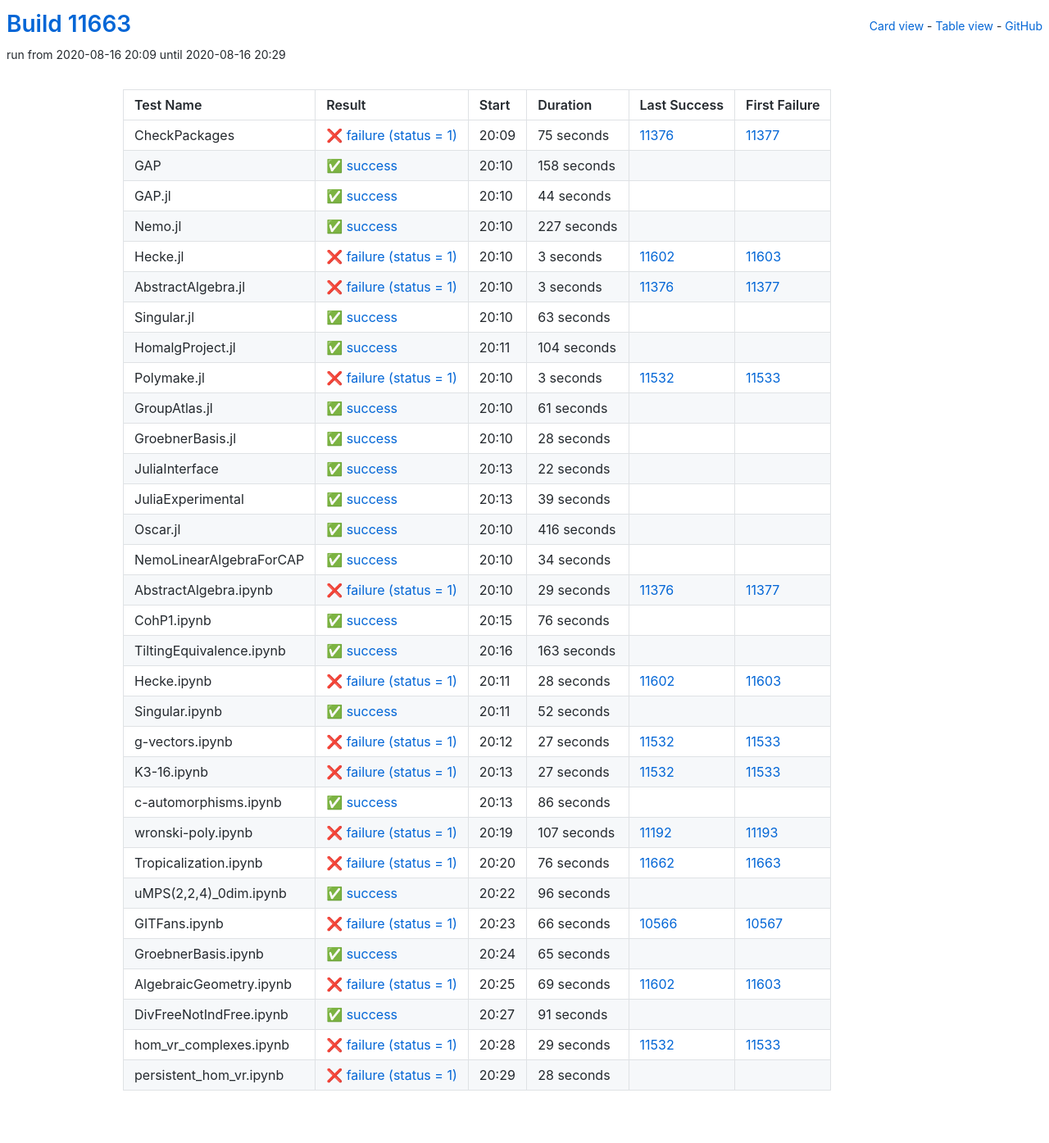
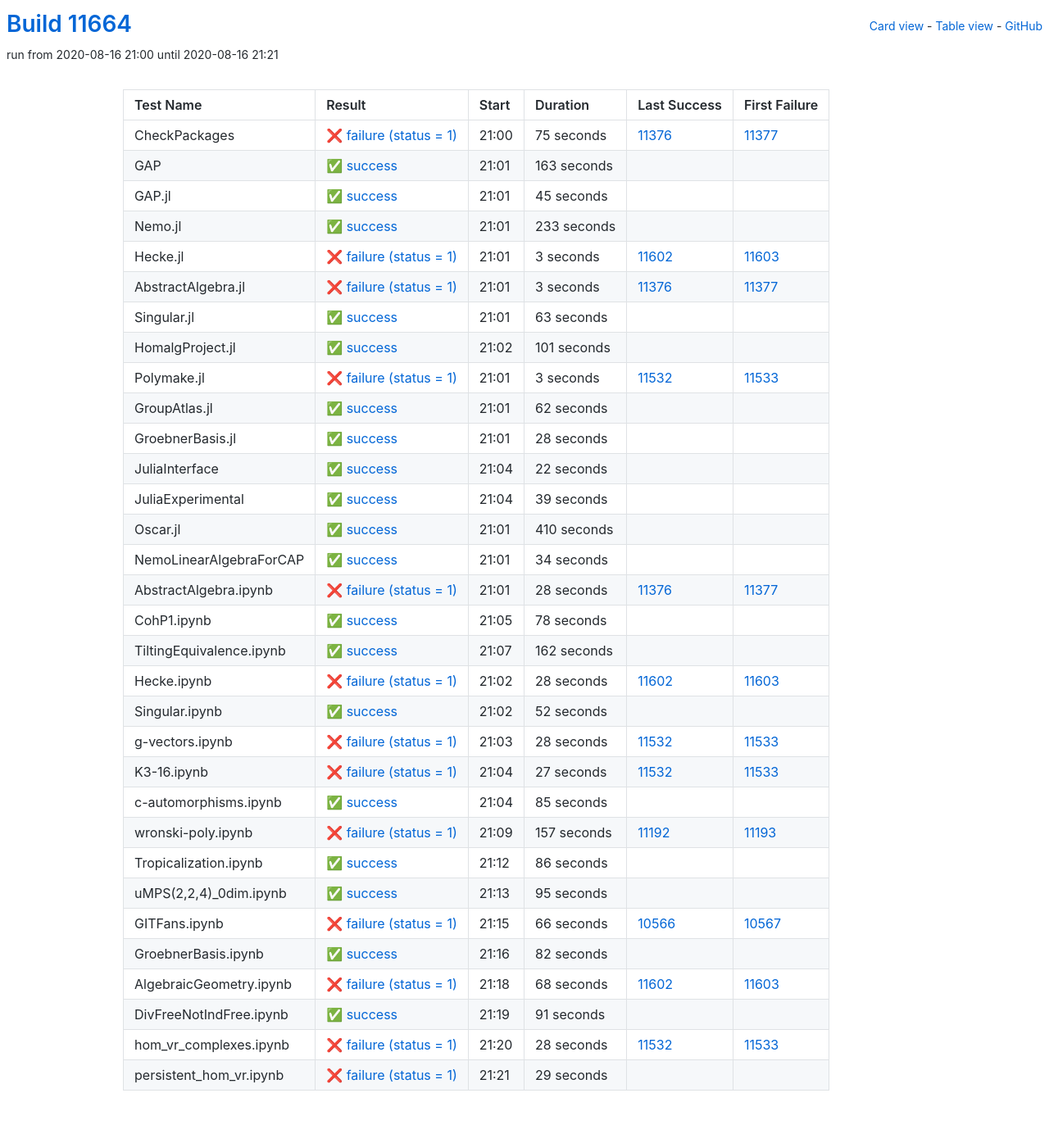
Before and after one commit to oscar-system/oscar-ci-status, a Jekyll site: the page built from table.html, in a window 1280 px wide. Shown: the whole page at 82% size. Built offline with Jekyll 4.4.1, drawn with Linux system fonts in a browser that asks for light colours.

Commit message:
Build #11664

```diff
--- a/_data/ci.yml
+++ b/_data/ci.yml
@@ -1,6 +1,6 @@
 ---
-build: 11663
-build_url: https://oscarci.mathematik.uni-kl.de/job/oscar/11663/
+build: 11664
+build_url: https://oscarci.mathematik.uni-kl.de/job/oscar/11664/
 job: oscar
 organization: oscar-system
 repo: oscar-ci-status
@@ -8,8 +8,8 @@
 tests:
 - name: CheckPackages
   id: checkpackages
-  log: https://oscarci.mathematik.uni-kl.de/job/oscar/11663/artifact/logs/build-11663/CheckPackages.log
-  start: 2020-08-16 20:09
+  log: https://oscarci.mathematik.uni-kl.de/job/oscar/11664/artifact/logs/build-11664/CheckPackages.log
+  start: 2020-08-16 21:00
   success: false
   exitcode: 1
   status: failure
@@ -20,44 +20,44 @@
   first_failure_url: https://oscarci.mathematik.uni-kl.de/job/oscar/11377/
 - name: GAP
   id: gap
-  log: https://oscarci.mathematik.uni-kl.de/job/oscar/11663/artifact/logs/build-11663/GAP.log
-  start: 2020-08-16 20:10
+  log: https://oscarci.mathematik.uni-kl.de/job/oscar/11664/artifact/logs/build-11664/GAP.log
+  start: 2020-08-16 21:01
   success: true
   exitcode: 0
   status: success
-  duration: 158
+  duration: 163
   last_success: false
   last_success_url:
   first_failure: false
   first_failure_url:
 - name: GAP.jl
   id: gap-jl
-  log: https://oscarci.mathematik.uni-kl.de/job/oscar/11663/artifact/logs/build-11663/GAP.jl.log
-  start: 2020-08-16 20:10
+  log: https://oscarci.mathematik.uni-kl.de/job/oscar/11664/artifact/logs/build-11664/GAP.jl.log
+  start: 2020-08-16 21:01
   success: true
   exitcode: 0
   status: success
-  duration: 44
+  duration: 45
   last_success: false
   last_success_url:
   first_failure: false
   first_failure_url:
 - name: Nemo.jl
   id: nemo-jl
-  log: https://oscarci.mathematik.uni-kl.de/job/oscar/11663/artifact/logs/build-11663/Nemo.jl.log
-  start: 2020-08-16 20:10
+  log: https://oscarci.mathematik.uni-kl.de/job/oscar/11664/artifact/logs/build-11664/Nemo.jl.log
+  start: 2020-08-16 21:01
   success: true
   exitcode: 0
   status: success
-  duration: 227
+  duration: 233
   last_success: false
   last_success_url:
   first_failure: false
   first_failure_url:
 - name: Hecke.jl
   id: hecke-jl
-  log: https://oscarci.mathematik.uni-kl.de/job/oscar/11663/artifact/logs/build-11663/Hecke.jl.log
-  start: 2020-08-16 20:10
+  log: https://oscarci.mathematik.uni-kl.de/job/oscar/11664/artifact/logs/build-11664/Hecke.jl.log
+  start: 2020-08-16 21:01
   success: false
   exitcode: 1
   status: failure
@@ -68,8 +68,8 @@
   first_failure_url: https://oscarci.mathematik.uni-kl.de/job/oscar/11603/
 - name: AbstractAlgebra.jl
   id: abstractalgebra-jl
-  log: https://oscarci.mathematik.uni-kl.de/job/oscar/11663/artifact/logs/build-11663/AbstractAlgebra.jl.log
-  start: 2020-08-16 20:10
+  log: https://oscarci.mathematik.uni-kl.de/job/oscar/11664/artifact/logs/build-11664/AbstractAlgebra.jl.log
+  start: 2020-08-16 21:01
   success: false
   exitcode: 1
   status: failure
@@ -80,8 +80,8 @@
   first_failure_url: https://oscarci.mathematik.uni-kl.de/job/oscar/11377/
 - name: Singular.jl
   id: singular-jl
-  log: https://oscarci.mathematik.uni-kl.de/job/oscar/11663/artifact/logs/build-11663/Singular.jl.log
-  start: 2020-08-16 20:10
+  log: https://oscarci.mathematik.uni-kl.de/job/oscar/11664/artifact/logs/build-11664/Singular.jl.log
+  start: 2020-08-16 21:01
   success: true
   exitcode: 0
   status: success
@@ -92,20 +92,20 @@
   first_failure_url:
 - name: HomalgProject.jl
   id: homalgproject-jl
-  log: https://oscarci.mathematik.uni-kl.de/job/oscar/11663/artifact/logs/build-11663/HomalgProject.jl.log
-  start: 2020-08-16 20:11
+  log: https://oscarci.mathematik.uni-kl.de/job/oscar/11664/artifact/logs/build-11664/HomalgProject.jl.log
+  start: 2020-08-16 21:02
   success: true
   exitcode: 0
   status: success
-  duration: 104
+  duration: 101
   last_success: false
   last_success_url:
   first_failure: false
   first_failure_url:
 - name: Polymake.jl
   id: polymake-jl
-  log: https://oscarci.mathematik.uni-kl.de/job/oscar/11663/artifact/logs/build-11663/Polymake.jl.log
-  start: 2020-08-16 20:10
+  log: https://oscarci.mathematik.uni-kl.de/job/oscar/11664/artifact/logs/build-11664/Polymake.jl.log
+  start: 2020-08-16 21:01
   success: false
   exitcode: 1
   status: failure
@@ -116,20 +116,20 @@
   first_failure_url: https://oscarci.mathematik.uni-kl.de/job/oscar/11533/
 - name: GroupAtlas.jl
   id: groupatlas-jl
-  log: https://oscarci.mathematik.uni-kl.de/job/oscar/11663/artifact/logs/build-11663/GroupAtlas.jl.log
-  start: 2020-08-16 20:10
+  log: https://oscarci.mathematik.uni-kl.de/job/oscar/11664/artifact/logs/build-11664/GroupAtlas.jl.log
+  start: 2020-08-16 21:01
   success: true
   exitcode: 0
   status: success
-  duration: 61
+  duration: 62
   last_success: false
   last_success_url:
   first_failure: false
   first_failure_url:
 - name: GroebnerBasis.jl
   id: groebnerbasis-jl
-  log: https://oscarci.mathematik.uni-kl.de/job/oscar/11663/artifact/logs/build-11663/GroebnerBasis.jl.log
-  start: 2020-08-16 20:10
+  log: https://oscarci.mathematik.uni-kl.de/job/oscar/11664/artifact/logs/build-11664/GroebnerBasis.jl.log
+  start: 2020-08-16 21:01
   success: true
   exitcode: 0
   status: success
@@ -140,8 +140,8 @@
   first_failure_url:
 - name: JuliaInterface
   id: juliainterface
-  log: https://oscarci.mathematik.uni-kl.de/job/oscar/11663/artifact/logs/build-11663/JuliaInterface.log
-  start: 2020-08-16 20:13
+  log: https://oscarci.mathematik.uni-kl.de/job/oscar/11664/artifact/logs/build-11664/JuliaInterface.log
+  start: 2020-08-16 21:04
   success: true
   exitcode: 0
   status: success
@@ -152,8 +152,8 @@
   first_failure_url:
 - name: JuliaExperimental
   id: juliaexperimental
-  log: https://oscarci.mathematik.uni-kl.de/job/oscar/11663/artifact/logs/build-11663/JuliaExperimental.log
-  start: 2020-08-16 20:13
+  log: https://oscarci.mathematik.uni-kl.de/job/oscar/11664/artifact/logs/build-11664/JuliaExperimental.log
+  start: 2020-08-16 21:04
   success: true
   exitcode: 0
   status: success
@@ -164,20 +164,20 @@
   first_failure_url:
 - name: Oscar.jl
   id: oscar-jl
-  log: https://oscarci.mathematik.uni-kl.de/job/oscar/11663/artifact/logs/build-11663/Oscar.jl.log
-  start: 2020-08-16 20:10
+  log: https://oscarci.mathematik.uni-kl.de/job/oscar/11664/artifact/logs/build-11664/Oscar.jl.log
+  start: 2020-08-16 21:01
   success: true
   exitcode: 0
   status: success
-  duration: 416
+  duration: 410
   last_success: false
   last_success_url:
   first_failure: false
   first_failure_url:
 - name: NemoLinearAlgebraForCAP
   id: nemolinearalgebraforcap
-  log: https://oscarci.mathematik.uni-kl.de/job/oscar/11663/artifact/logs/build-11663/NemoLinearAlgebraForCAP.log
-  start: 2020-08-16 20:10
+  log: https://oscarci.mathematik.uni-kl.de/job/oscar/11664/artifact/logs/build-11664/NemoLinearAlgebraForCAP.log
+  start: 2020-08-16 21:01
   success: true
   exitcode: 0
   status: success
@@ -188,44 +188,44 @@
   first_failure_url:
 - name: AbstractAlgebra.ipynb
   id: abstractalgebra-ipynb
-  log: https://oscarci.mathematik.uni-kl.de/job/oscar/11663/artifact/logs/build-11663/AbstractAlgebra.ipynb.log
-  start: 2020-08-16 20:10
+  log: https://oscarci.mathematik.uni-kl.de/job/oscar/11664/artifact/logs/build-11664/AbstractAlgebra.ipynb.log
+  start: 2020-08-16 21:01
   success: false
   exitcode: 1
   status: failure
-  duration: 29
+  duration: 28
   last_success: 11376
   last_success_url: https://oscarci.mathematik.uni-kl.de/job/oscar/11376/
   first_failure: 11377
   first_failure_url: https://oscarci.mathematik.uni-kl.de/job/oscar/11377/
 - name: CohP1.ipynb
   id: cohp1-ipynb
-  log: https://oscarci.mathematik.uni-kl.de/job/oscar/11663/artifact/logs/build-11663/CohP1.ipynb.log
-  start: 2020-08-16 20:15
+  log: https://oscarci.mathematik.uni-kl.de/job/oscar/11664/artifact/logs/build-11664/CohP1.ipynb.log
+  start: 2020-08-16 21:05
   success: true
   exitcode: 0
   status: success
-  duration: 76
+  duration: 78
   last_success: false
   last_success_url:
   first_failure: false
   first_failure_url:
 - name: TiltingEquivalence.ipynb
   id: tiltingequivalence-ipynb
-  log: https://oscarci.mathematik.uni-kl.de/job/oscar/11663/artifact/logs/build-11663/TiltingEquivalence.ipynb.log
-  start: 2020-08-16 20:16
+  log: https://oscarci.mathematik.uni-kl.de/job/oscar/11664/artifact/logs/build-11664/TiltingEquivalence.ipynb.log
+  start: 2020-08-16 21:07
   success: true
   exitcode: 0
   status: success
-  duration: 163
+  duration: 162
   last_success: false
   last_success_url:
   first_failure: false
   first_failure_url:
 - name: Hecke.ipynb
   id: hecke-ipynb
-  log: https://oscarci.mathematik.uni-kl.de/job/oscar/11663/artifact/logs/build-11663/Hecke.ipynb.log
-  start: 2020-08-16 20:11
+  log: https://oscarci.mathematik.uni-kl.de/job/oscar/11664/artifact/logs/build-11664/Hecke.ipynb.log
+  start: 2020-08-16 21:02
   success: false
   exitcode: 1
   status: failure
@@ -236,8 +236,8 @@
   first_failure_url: https://oscarci.mathematik.uni-kl.de/job/oscar/11603/
 - name: Singular.ipynb
   id: singular-ipynb
-  log: https://oscarci.mathematik.uni-kl.de/job/oscar/11663/artifact/logs/build-11663/Singular.ipynb.log
-  start: 2020-08-16 20:11
+  log: https://oscarci.mathematik.uni-kl.de/job/oscar/11664/artifact/logs/build-11664/Singular.ipynb.log
+  start: 2020-08-16 21:02
   success: true
   exitcode: 0
   status: success
@@ -248,20 +248,20 @@
   first_failure_url:
 - name: g-vectors.ipynb
   id: g-vectors-ipynb
-  log: https://oscarci.mathematik.uni-kl.de/job/oscar/11663/artifact/logs/build-11663/g-vectors.ipynb.log
-  start: 2020-08-16 20:12
+  log: https://oscarci.mathematik.uni-kl.de/job/oscar/11664/artifact/logs/build-11664/g-vectors.ipynb.log
+  start: 2020-08-16 21:03
   success: false
   exitcode: 1
   status: failure
-  duration: 27
+  duration: 28
   last_success: 11532
   last_success_url: https://oscarci.mathematik.uni-kl.de/job/oscar/11532/
   first_failure: 11533
   first_failure_url: https://oscarci.mathematik.uni-kl.de/job/oscar/11533/
 - name: K3-16.ipynb
   id: k3-16-ipynb
-  log: https://oscarci.mathematik.uni-kl.de/job/oscar/11663/artifact/logs/build-11663/K3-16.ipynb.log
-  start: 2020-08-16 20:13
+  log: https://oscarci.mathematik.uni-kl.de/job/oscar/11664/artifact/logs/build-11664/K3-16.ipynb.log
+  start: 2020-08-16 21:04
   success: false
   exitcode: 1
   status: failure
@@ -272,8 +272,32 @@
   first_failure_url: https://oscarci.mathematik.uni-kl.de/job/oscar/11533/
 - name: c-automorphisms.ipynb
   id: c-automorphisms-ipynb
-  log: https://oscarci.mathematik.uni-kl.de/job/oscar/11663/artifact/logs/build-11663/c-automorphisms.ipynb.log
-  start: 2020-08-16 20:13
+  log: https://oscarci.mathematik.uni-kl.de/job/oscar/11664/artifact/logs/build-11664/c-automorphisms.ipynb.log
+  start: 2020-08-16 21:04
+  success: true
+  exitcode: 0
+  status: success
+  duration: 85
+  last_success: false
+  last_success_url:
+  first_failure: false
+  first_failure_url:
+- name: wronski-poly.ipynb
+  id: wronski-poly-ipynb
+  log: https://oscarci.mathematik.uni-kl.de/job/oscar/11664/artifact/logs/build-11664/wronski-poly.ipynb.log
+  start: 2020-08-16 21:09
+  success: false
+  exitcode: 1
+  status: failure
+  duration: 157
+  last_success: 11192
+  last_success_url: https://oscarci.mathematik.uni-kl.de/job/oscar/11192/
+  first_failure: 11193
+  first_failure_url: https://oscarci.mathematik.uni-kl.de/job/oscar/11193/
+- name: Tropicalization.ipynb
+  id: tropicalization-ipynb
+  log: https://oscarci.mathematik.uni-kl.de/job/oscar/11664/artifact/logs/build-11664/Tropicalization.ipynb.log
+  start: 2020-08-16 21:12
   success: true
   exitcode: 0
   status: success
@@ -282,46 +306,22 @@
   last_success_url:
   first_failure: false
   first_failure_url:
-- name: wronski-poly.ipynb
-  id: wronski-poly-ipynb
-  log: https://oscarci.mathematik.uni-kl.de/job/oscar/11663/artifact/logs/build-11663/wronski-poly.ipynb.log
-  start: 2020-08-16 20:19
-  success: false
-  exitcode: 1
-  status: failure
-  duration: 107
-  last_success: 11192
-  last_success_url: https://oscarci.mathematik.uni-kl.de/job/oscar/11192/
-  first_failure: 11193
-  first_failure_url: https://oscarci.mathematik.uni-kl.de/job/oscar/11193/
-- name: Tropicalization.ipynb
-  id: tropicalization-ipynb
-  log: https://oscarci.mathematik.uni-kl.de/job/oscar/11663/artifact/logs/build-11663/Tropicalization.ipynb.log
-  start: 2020-08-16 20:20
-  success: false
-  exitcode: 1
-  status: failure
-  duration: 76
-  last_success: 11662
-  last_success_url: https://oscarci.mathematik.uni-kl.de/job/oscar/11662/
-  first_failure: 11663
-  first_failure_url: https://oscarci.mathematik.uni-kl.de/job/oscar/11663/
 - name: uMPS(2,2,4)_0dim.ipynb
   id: umps-2-2-4-0dim-ipynb
-  log: https://oscarci.mathematik.uni-kl.de/job/oscar/11663/artifact/logs/build-11663/uMPS-2-2-4-_0dim.ipynb.log
-  start: 2020-08-16 20:22
+  log: https://oscarci.mathematik.uni-kl.de/job/oscar/11664/artifact/logs/build-11664/uMPS-2-2-4-_0dim.ipynb.log
+  start: 2020-08-16 21:13
   success: true
   exitcode: 0
   status: success
-  duration: 96
+  duration: 95
   last_success: false
   last_success_url:
   first_failure: false
   first_failure_url:
 - name: GITFans.ipynb
   id: gitfans-ipynb
-  log: https://oscarci.mathematik.uni-kl.de/job/oscar/11663/artifact/logs/build-11663/GITFans.ipynb.log
-  start: 2020-08-16 20:23
+  log: https://oscarci.mathematik.uni-kl.de/job/oscar/11664/artifact/logs/build-11664/GITFans.ipynb.log
+  start: 2020-08-16 21:15
   success: false
   exitcode: 1
   status: failure
@@ -332,32 +332,32 @@
   first_failure_url: https://oscarci.mathematik.uni-kl.de/job/oscar/10567/
 - name: GroebnerBasis.ipynb
   id: groebnerbasis-ipynb
-  log: https://oscarci.mathematik.uni-kl.de/job/oscar/11663/artifact/logs/build-11663/GroebnerBasis.ipynb.log
-  start: 2020-08-16 20:24
+  log: https://oscarci.mathematik.uni-kl.de/job/oscar/11664/artifact/logs/build-11664/GroebnerBasis.ipynb.log
+  start: 2020-08-16 21:16
   success: true
   exitcode: 0
   status: success
-  duration: 65
+  duration: 82
   last_success: false
   last_success_url:
   first_failure: false
   first_failure_url:
 - name: AlgebraicGeometry.ipynb
   id: algebraicgeometry-ipynb
-  log: https://oscarci.mathematik.uni-kl.de/job/oscar/11663/artifact/logs/build-11663/AlgebraicGeometry.ipynb.log
-  start: 2020-08-16 20:25
+  log: https://oscarci.mathematik.uni-kl.de/job/oscar/11664/artifact/logs/build-11664/AlgebraicGeometry.ipynb.log
+  start: 2020-08-16 21:18
   success: false
   exitcode: 1
   status: failure
-  duration: 69
+  duration: 68
   last_success: 11602
   last_success_url: https://oscarci.mathematik.uni-kl.de/job/oscar/11602/
   first_failure: 11603
   first_failure_url: https://oscarci.mathematik.uni-kl.de/job/oscar/11603/
 - name: DivFreeNotIndFree.ipynb
   id: divfreenotindfree-ipynb
-  log: https://oscarci.mathematik.uni-kl.de/job/oscar/11663/artifact/logs/build-11663/DivFreeNotIndFree.ipynb.log
-  start: 2020-08-16 20:27
+  log: https://oscarci.mathematik.uni-kl.de/job/oscar/11664/artifact/logs/build-11664/DivFreeNotIndFree.ipynb.log
+  start: 2020-08-16 21:19
   success: true
   exitcode: 0
   status: success
@@ -368,24 +368,24 @@
   first_failure_url:
 - name: hom_vr_complexes.ipynb
   id: hom-vr-complexes-ipynb
-  log: https://oscarci.mathematik.uni-kl.de/job/oscar/11663/artifact/logs/build-11663/hom_vr_complexes.ipynb.log
-  start: 2020-08-16 20:28
+  log: https://oscarci.mathematik.uni-kl.de/job/oscar/11664/artifact/logs/build-11664/hom_vr_complexes.ipynb.log
+  start: 2020-08-16 21:20
   success: false
   exitcode: 1
   status: failure
-  duration: 29
+  duration: 28
   last_success: 11532
   last_success_url: https://oscarci.mathematik.uni-kl.de/job/oscar/11532/
   first_failure: 11533
   first_failure_url: https://oscarci.mathematik.uni-kl.de/job/oscar/11533/
 - name: persistent_hom_vr.ipynb
   id: persistent-hom-vr-ipynb
-  log: https://oscarci.mathematik.uni-kl.de/job/oscar/11663/artifact/logs/build-11663/persistent_hom_vr.ipynb.log
-  start: 2020-08-16 20:29
+  log: https://oscarci.mathematik.uni-kl.de/job/oscar/11664/artifact/logs/build-11664/persistent_hom_vr.ipynb.log
+  start: 2020-08-16 21:21
   success: false
   exitcode: 1
   status: failure
-  duration: 28
+  duration: 29
   last_success: false
   last_success_url:
   first_failure: false
```
Also changed, not shown: README.md.
